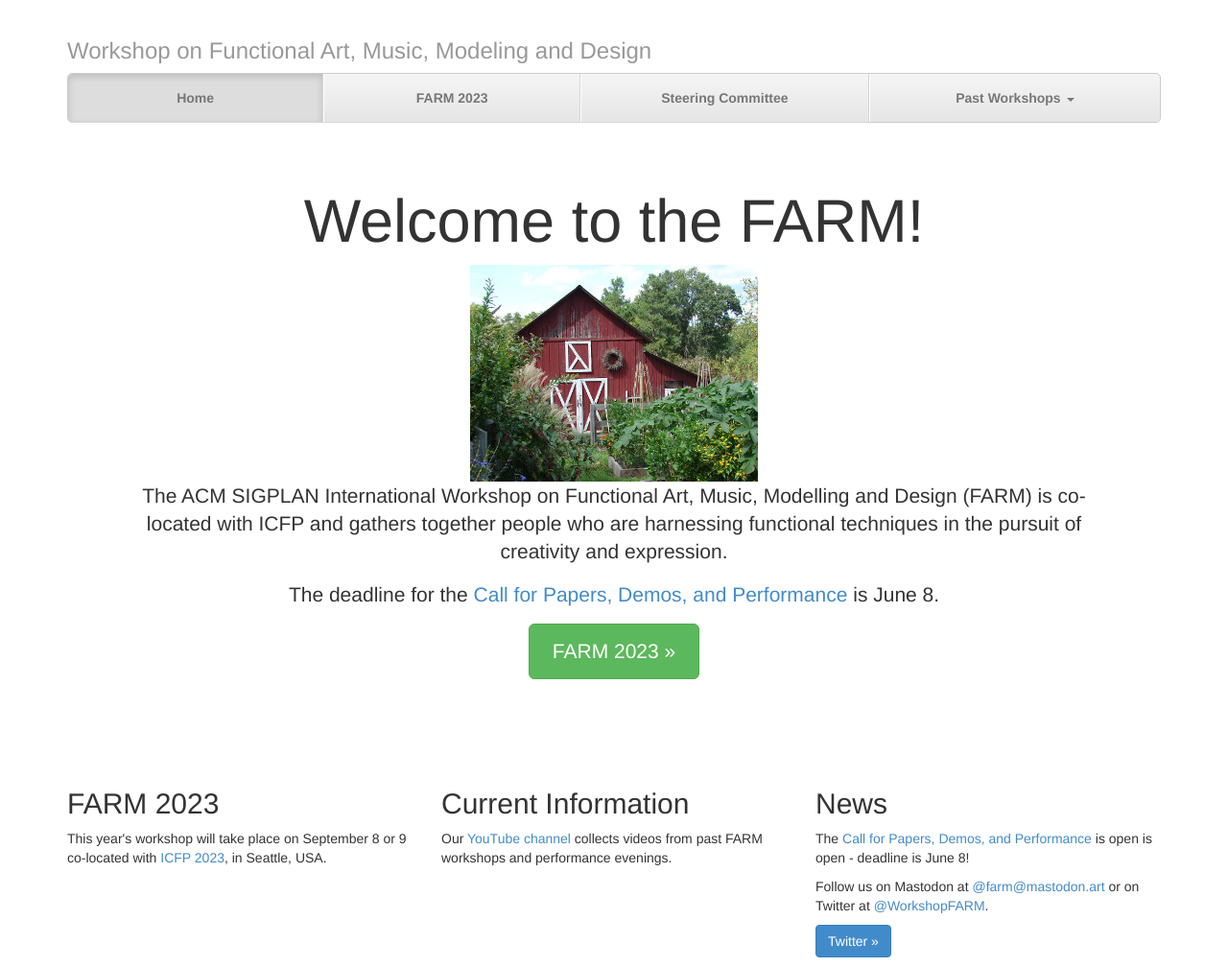
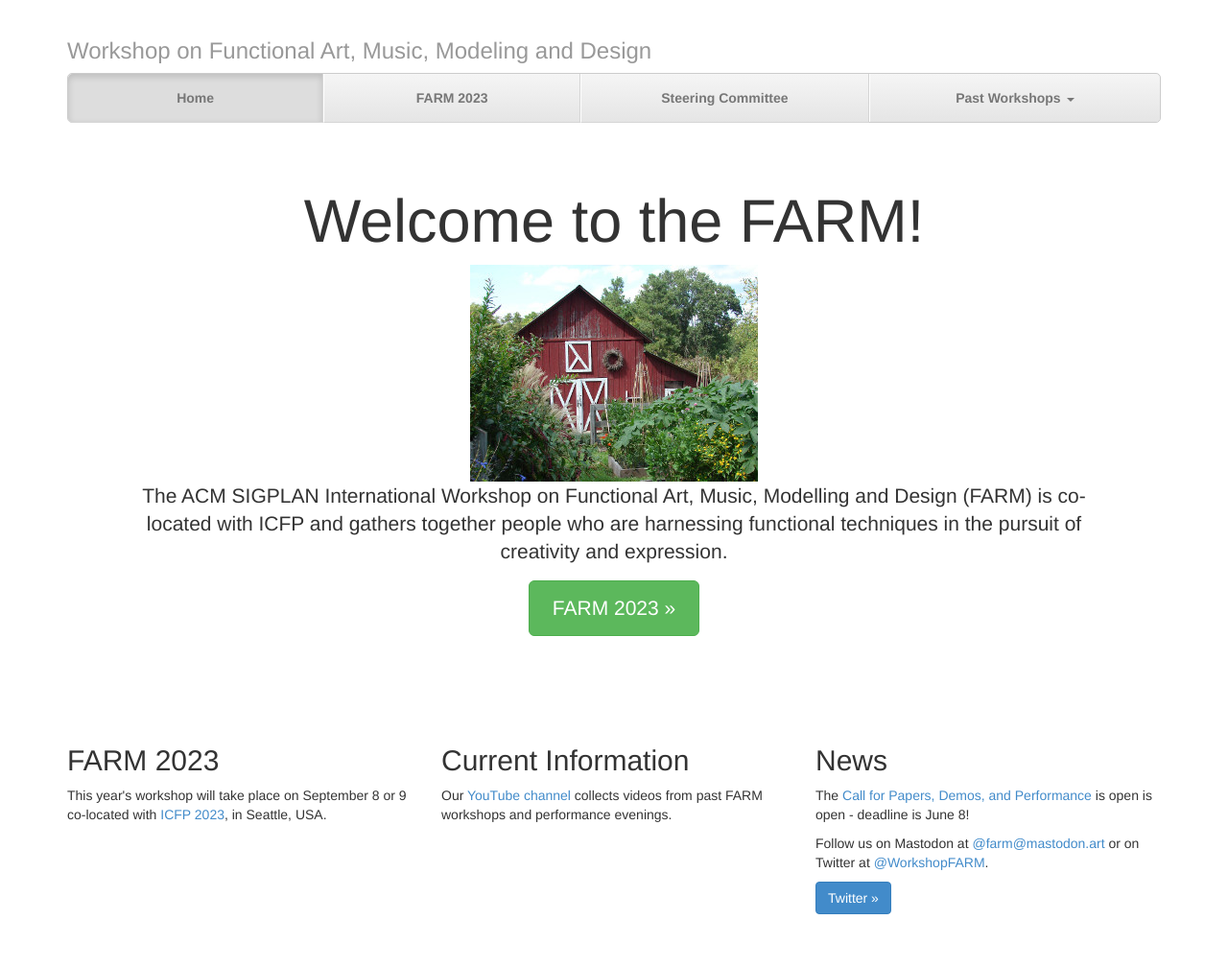
Before and after one commit to functional-art/functional-art.github.com, a Jekyll site: the page built from index.html, in a window 1280 px wide. Shown: the whole page at 96% size. Built offline with Jekyll 4.4.1, drawn with Linux system fonts in a browser that asks for light colours; nearby versions of some CDN libraries; after the commit the page ends 963 px from its top, so only the background shows below that.

Commit message:
Zap Call link

```diff
--- a/index.html
+++ b/index.html
@@ -48,8 +48,6 @@ The ACM SIGPLAN International Workshop on Functional Art, Music,
 Modelling and Design (FARM) is co-located with ICFP and gathers together people who are harnessing
 functional techniques in the pursuit of creativity and expression.
 	</p>
-	<p>The deadline for the <a href="2023/cfp.html">Call for Papers,
-	    Demos, and Performance</a> is June 8.</p>
         <p><a class="btn btn-lg btn-success" href="/2023/"
         role="button">FARM 2023 &raquo;</a></p>
       </div>
```
